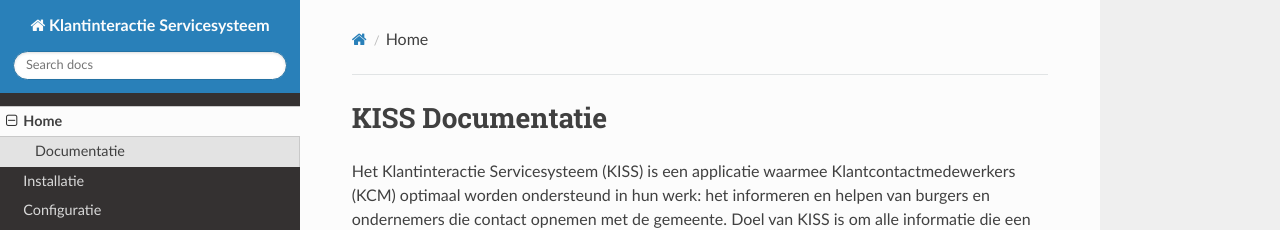
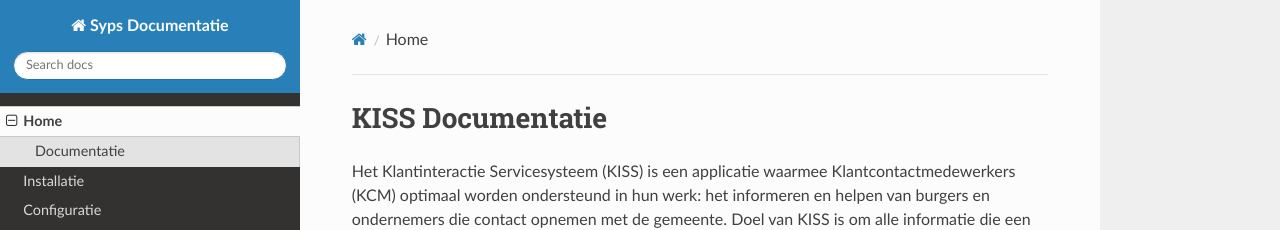
Before and after one commit to Klantinteractie-Servicesysteem/.github, an MkDocs documentation site: the page built from docs/index.md, in a window 1280 px wide. Shown: the top 230 px of the page. Built offline with MkDocs 1.6.1, drawn with Linux system fonts in a browser that asks for light colours; nearby versions of some CDN libraries.

Commit message:
Update mkdocs.yml

```diff
--- a/mkdocs.yml
+++ b/mkdocs.yml
@@ -1,5 +1,5 @@
-site_name: Klantinteractie Servicesysteem
-site_url: https://readthedocs.org/projects/klantinteractie-servicesysteem/
+site_name: Syps Documentatie
+site_url: https://readthedocs.org/projects/Syps-Documentatie
 
 nav:
   - Home: index.md
```
